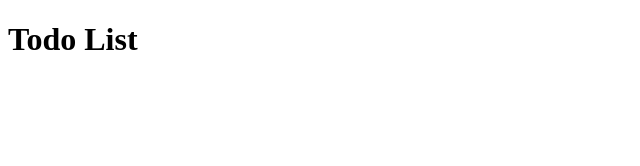
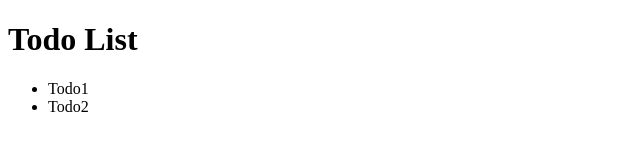
Before and after one commit to nogi369/react-output-first, a React (Vite) app: page / in a window 1280 px wide. Shown: the top 166 px of the page, without its empty margins (0-640 px from the left). Built offline with nearby package versions, Linux system fonts and the light colour scheme.

Commit message:
add: 一覧表示

```diff
--- /dev/null
+++ b/src/components/organisms/TodoList/index.jsx
@@ -0,0 +1,13 @@
+export const TodoList = (props) => {
+  const { todoList } = props;
+
+  return (
+    <ul>
+      {todoList.map(todo => (
+        <li key={todo.id}>
+          <span>{todo.content}</span>
+        </li>
+      ))}
+    </ul>
+  )
+}
--- a/src/components/templates/TodoTemplate/index.jsx
+++ b/src/components/templates/TodoTemplate/index.jsx
@@ -1 +1,21 @@
-export const TodoTemplate = () =>  <h1>Todo List</h1>
+import { useState } from "react"
+import { INIT_TODO_LIST } from "../../../constants/data";
+import { TodoList } from "../../organisms/TodoList";
+
+export const TodoTemplate = () => {
+    // const  [ originTodoList, setOriginTodoList] = useState(INIT_TODO_LIST);
+  const  [ showTodoList, setShowTodoList] = useState(INIT_TODO_LIST);
+
+  return (
+    <div>
+      <h1>Todo List</h1>
+        <section>
+          {showTodoList.length > 0 && (
+            <TodoList
+              todoList={showTodoList}
+            />
+          )}
+        </section>
+    </div>
+  )
+}
--- /dev/null
+++ b/src/constants/data.js
@@ -0,0 +1,16 @@
+// 相違点：data ＝＞ INIT_TODO_LIST(定数名)
+
+// TodoListの初期値
+export const INIT_TODO_LIST = [
+  {
+      id: 1,
+      content: "Todo1",
+  },
+  {
+      id: 2,
+      content: "Todo2",
+  },
+];
+
+// Todo採番IDの初期値
+export const INIT_UNIQUE_ID = INIT_TODO_LIST.length
```
Also changed, not shown: .eslintrc.cjs.
